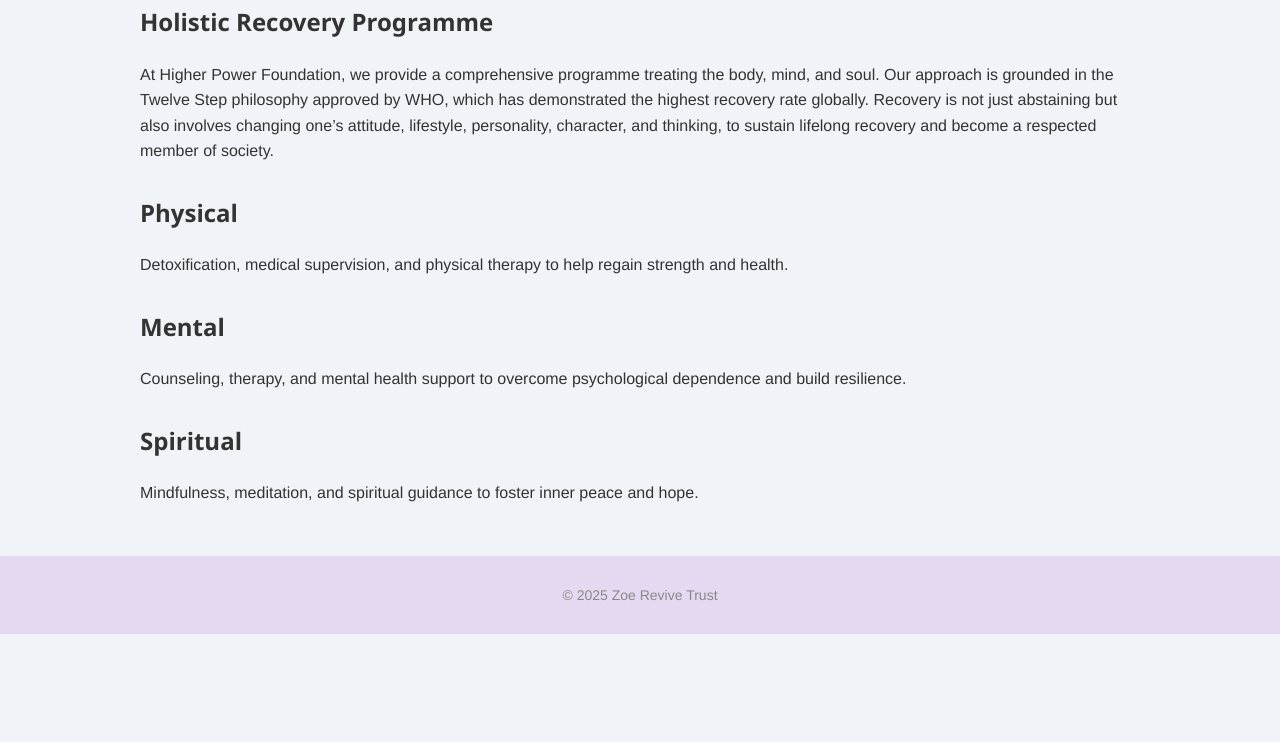
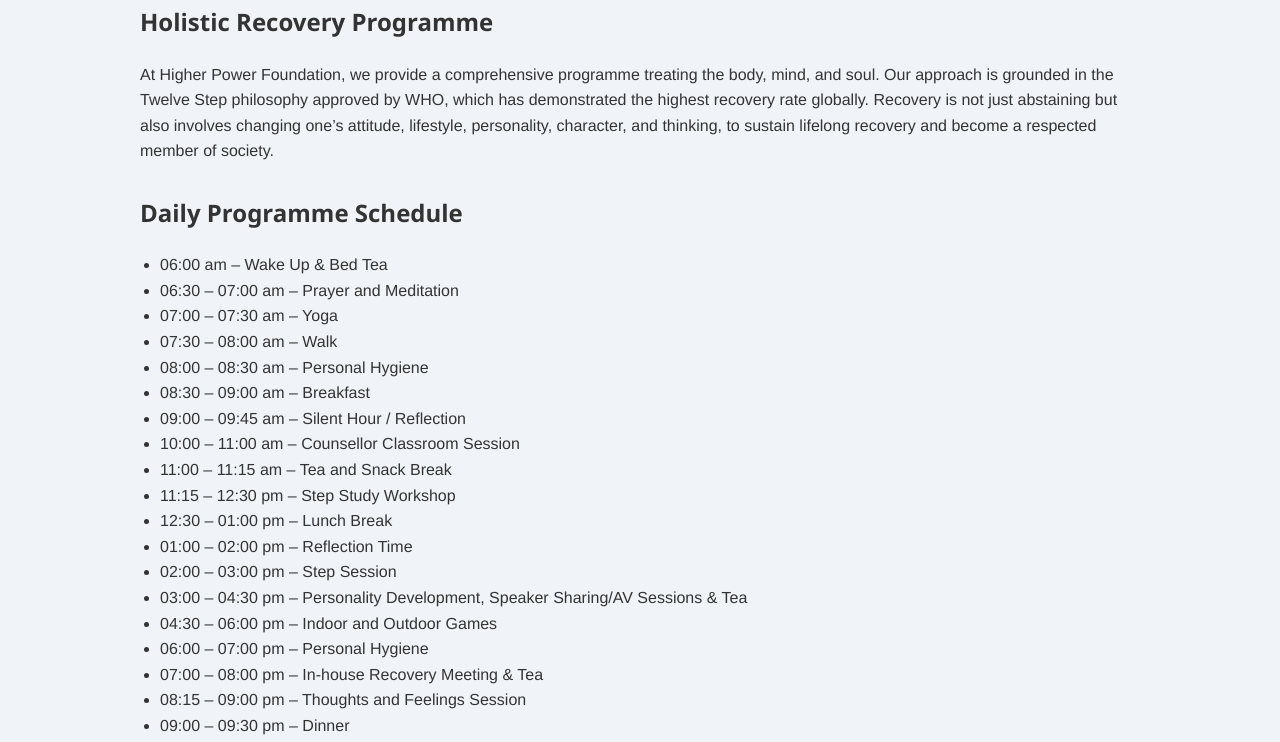
Before and after one commit to ramjisrk/ramjisrk.github.io, a plain HTML site: page treatment.html in a window 1280 px wide. Shown: the part 203-945 px from the top of the page. Before the commit the page ends 837 px from the top, so only its background shows below. Drawn offline with Linux system fonts and the light colour scheme.

Commit message:
Update treatment.html

```diff
--- a/treatment.html
+++ b/treatment.html
@@ -30,6 +30,35 @@
     </section>
 
 
+<section>
+        <h2>Daily Programme Schedule</h2>
+        <ul>
+            <li>06:00 am – Wake Up & Bed Tea</li>
+            <li>06:30 – 07:00 am – Prayer and Meditation</li>
+            <li>07:00 – 07:30 am – Yoga</li>
+            <li>07:30 – 08:00 am – Walk</li>
+            <li>08:00 – 08:30 am – Personal Hygiene</li>
+            <li>08:30 – 09:00 am – Breakfast</li>
+            <li>09:00 – 09:45 am – Silent Hour / Reflection</li>
+            <li>10:00 – 11:00 am – Counsellor Classroom Session</li>
+            <li>11:00 – 11:15 am – Tea and Snack Break</li>
+            <li>11:15 – 12:30 pm – Step Study Workshop</li>
+            <li>12:30 – 01:00 pm – Lunch Break</li>
+            <li>01:00 – 02:00 pm – Reflection Time</li>
+            <li>02:00 – 03:00 pm – Step Session</li>
+            <li>03:00 – 04:30 pm – Personality Development, Speaker Sharing/AV Sessions & Tea</li>
+            <li>04:30 – 06:00 pm – Indoor and Outdoor Games</li>
+            <li>06:00 – 07:00 pm – Personal Hygiene</li>
+            <li>07:00 – 08:00 pm – In-house Recovery Meeting & Tea</li>
+            <li>08:15 – 09:00 pm – Thoughts and Feelings Session</li>
+            <li>09:00 – 09:30 pm – Dinner</li>
+            <li>09:30 – 10:30 pm – TV, News, Music</li>
+            <li>10:30 pm – Prayers & Lights Out</li>
+        </ul>
+    </section>
+
+
+
   <section>
     <h2>Physical</h2>
     <p>Detoxification, medical supervision, and physical therapy to help regain strength and health.</p>
```
